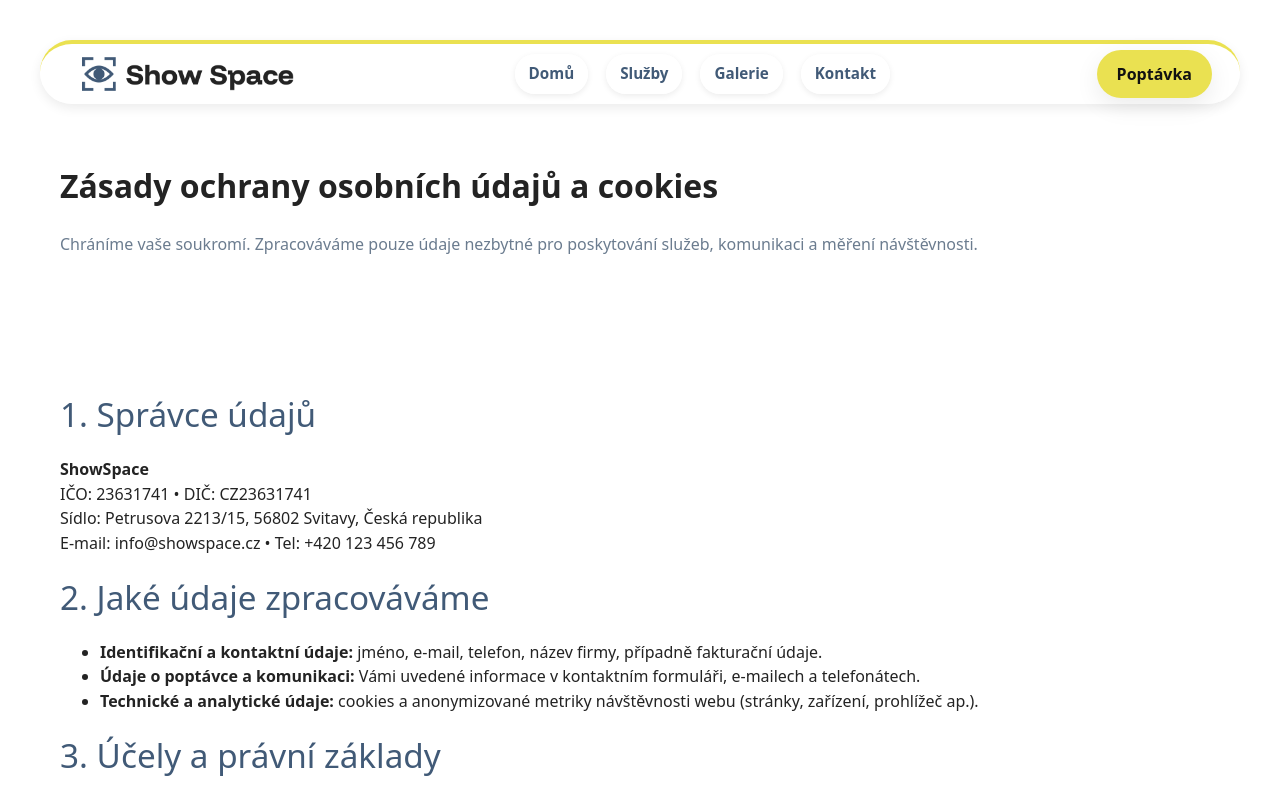
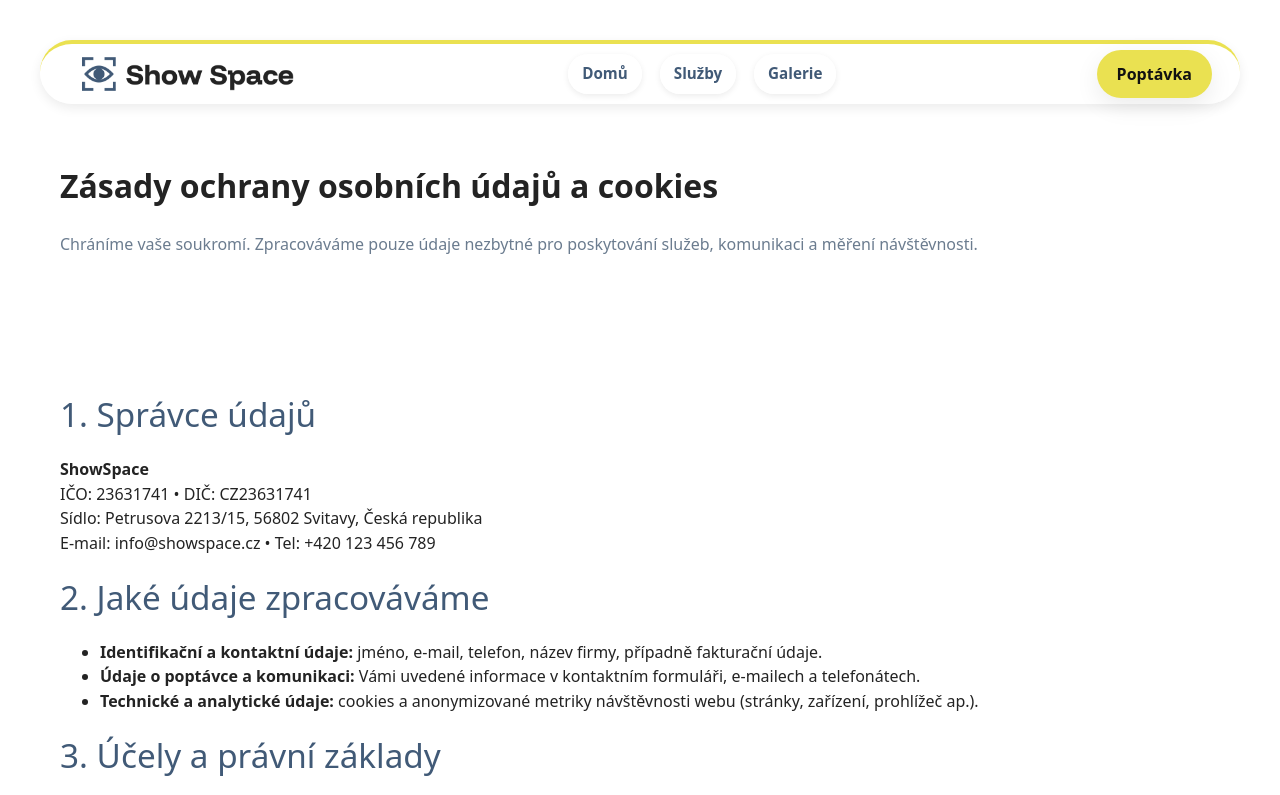
Before and after one commit to Odonek/ShowSpace-upgraded-web, a plain HTML site: page gdpr.html in a window 1280 px wide. Shown: the top 795 px of the page. Drawn offline with Linux system fonts and the light colour scheme; a web font is replaced by a local one.

Commit message:
Update gdpr.html

```diff
--- a/gdpr.html
+++ b/gdpr.html
@@ -27,7 +27,6 @@
       <a href="index.html">Domů</a>
       <a href="sluzby.html">Služby</a>
       <a href="galerie.html">Galerie</a>
-      <a href="index.html#kontakt">Kontakt</a>
     </div>
     <div class="nav-right">
       <a href="index.html#kontakt" class="btn btn--accent">Poptávka</a>
```
